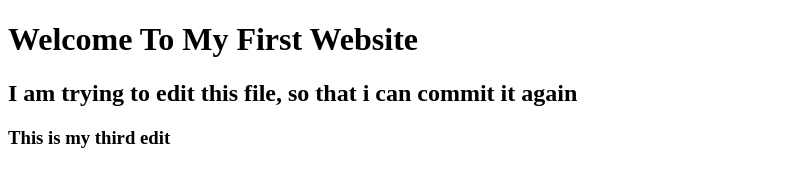
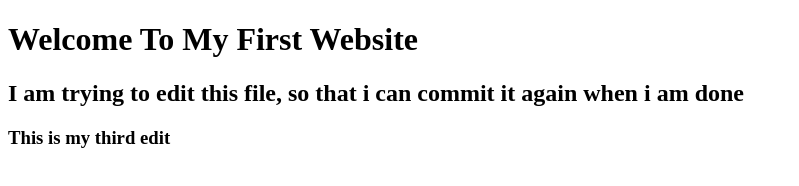
Before and after one commit to Donkadriel/Septa_Git, a plain HTML site: page index.html in a window 1280 px wide. Shown: the whole page, without its empty margins (0-799 px from the left). Drawn offline with Linux system fonts and the light colour scheme.

Commit message:
Update index.html from browser

```diff
--- a/index.html
+++ b/index.html
@@ -7,7 +7,7 @@
 </head>
 <body>
     <h1>Welcome To My First Website</h1>
-    <h2>I am trying to edit this file, so that i can commit it again</h2>
+    <h2>I am trying to edit this file, so that i can commit it again when i am done </h2>
     <h3>This is my third edit</h3>
 </body>
 </html>
```
